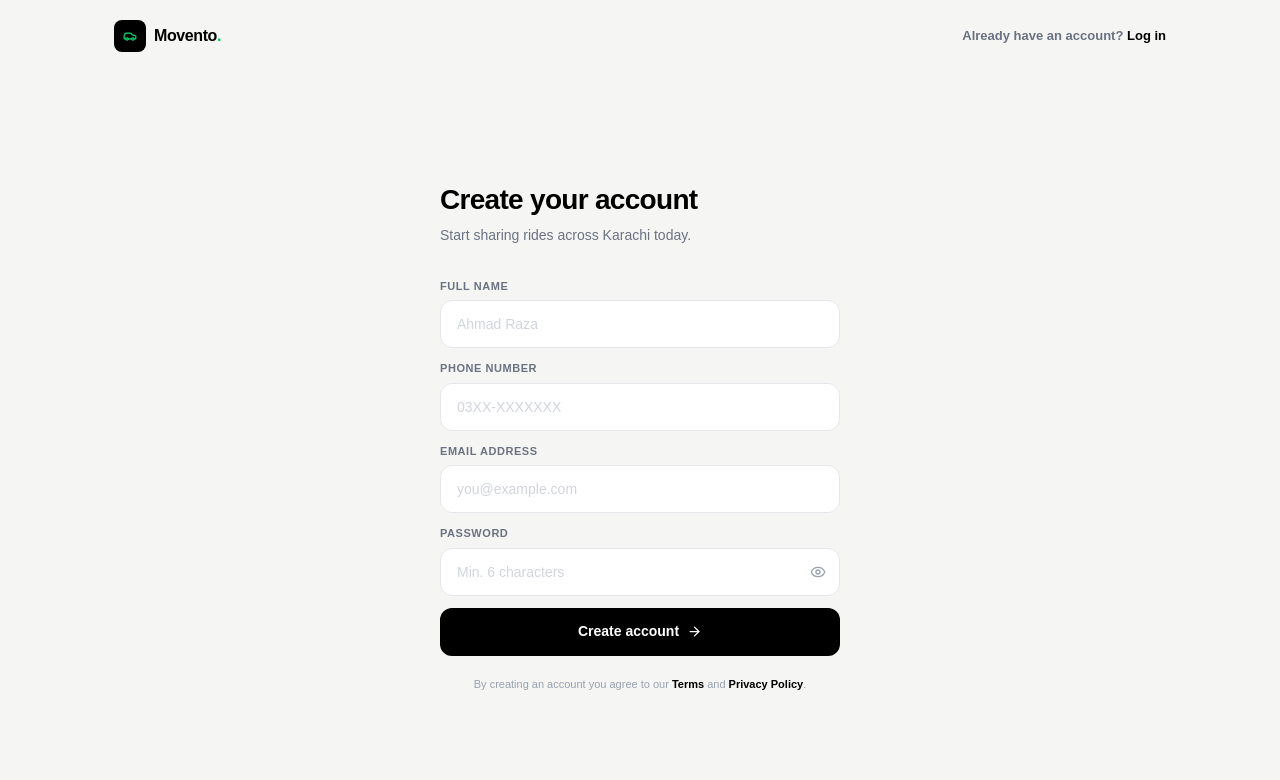
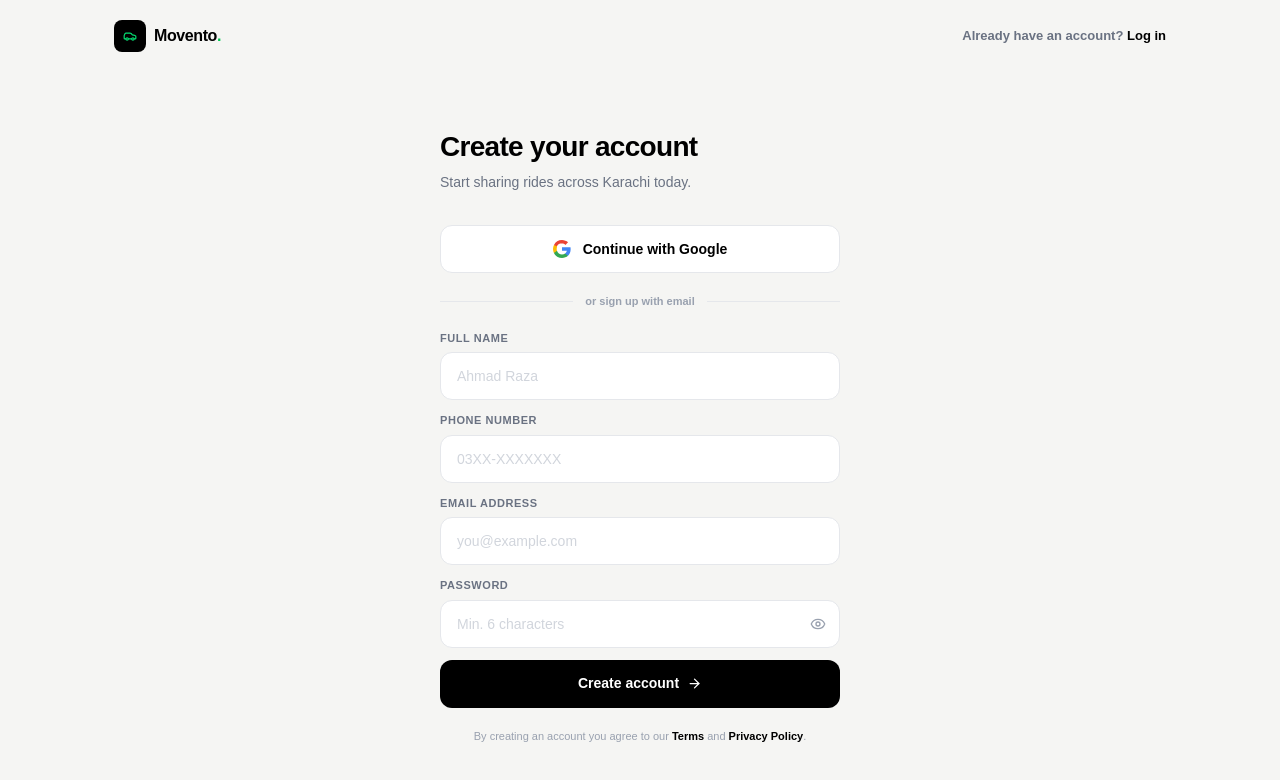
Before and after one commit to rayangithub1/carpoolingsite, a Next.js app: page /signup in a window 1280 px wide. Shown: the top 780 px of the page. Built offline with nearby package versions, Linux system fonts and the light colour scheme; no server answers.

Commit message:
Update page.tsx

```diff
--- a/app/signup/page.tsx
+++ b/app/signup/page.tsx
@@ -6,11 +6,23 @@ import Link from "next/link";
 import { supabase } from "@/lib/supabaseClient";
 import { Car, Eye, EyeOff, ArrowRight } from "lucide-react";
 
+function GoogleIcon() {
+  return (
+    <svg width="18" height="18" viewBox="0 0 18 18" fill="none">
+      <path d="M17.64 9.2c0-.637-.057-1.251-.164-1.84H9v3.481h4.844c-.209 1.125-.843 2.078-1.796 2.717v2.258h2.908c1.702-1.567 2.684-3.874 2.684-6.615z" fill="#4285F4"/>
+      <path d="M9 18c2.43 0 4.467-.806 5.956-2.184l-2.908-2.258c-.806.54-1.837.86-3.048.86-2.344 0-4.328-1.584-5.036-3.711H.957v2.332A8.997 8.997 0 0 0 9 18z" fill="#34A853"/>
+      <path d="M3.964 10.707A5.41 5.41 0 0 1 3.682 9c0-.593.102-1.17.282-1.707V4.961H.957A8.996 8.996 0 0 0 0 9c0 1.452.348 2.827.957 4.039l3.007-2.332z" fill="#FBBC05"/>
+      <path d="M9 3.58c1.321 0 2.508.454 3.44 1.345l2.582-2.58C13.463.891 11.426 0 9 0A8.997 8.997 0 0 0 .957 4.961L3.964 6.293C4.672 4.166 6.656 3.58 9 3.58z" fill="#EA4335"/>
+    </svg>
+  );
+}
+
 export default function SignupPage() {
   const router = useRouter();
 
-  const [form, setForm] = useState({ name: "", phone: "", email: "", password: "" });
+  const [form, setForm]           = useState({ name: "", phone: "", email: "", password: "" });
   const [loading, setLoading]     = useState(false);
+  const [googleLoading, setGoogleLoading] = useState(false);
   const [error, setError]         = useState("");
   const [showPass, setShowPass]   = useState(false);
 
@@ -18,9 +30,9 @@ export default function SignupPage() {
 
   const handleSubmit = async (e: React.FormEvent) => {
     e.preventDefault();
-    if (!form.name.trim())     return setError("Enter your full name");
-    if (!form.phone.trim())    return setError("Enter your phone number");
-    if (!form.email.trim())    return setError("Enter your email");
+    if (!form.name.trim())        return setError("Enter your full name");
+    if (!form.phone.trim())       return setError("Enter your phone number");
+    if (!form.email.trim())       return setError("Enter your email");
     if (form.password.length < 6) return setError("Password must be at least 6 characters");
 
     setLoading(true);
@@ -28,9 +40,9 @@ export default function SignupPage() {
 
     try {
       const { data, error: signupError } = await supabase.auth.signUp({
-        email: form.email.trim().toLowerCase(),
+        email:    form.email.trim().toLowerCase(),
         password: form.password,
-        options: { data: { full_name: form.name, phone: form.phone } },
+        options:  { data: { full_name: form.name, phone: form.phone } },
       });
 
       if (signupError) throw signupError;
@@ -48,6 +60,23 @@ export default function SignupPage() {
       setError(err.message || "Signup failed. Please try again.");
     } finally {
       setLoading(false);
+    }
+  };
+
+  const handleGoogle = async () => {
+    setGoogleLoading(true);
+    setError("");
+    try {
+      const { error } = await supabase.auth.signInWithOAuth({
+        provider: "google",
+        options: {
+          redirectTo: `${window.location.origin}/auth/callback`,
+        },
+      });
+      if (error) throw error;
+    } catch (err: any) {
+      setError(err.message || "Google login failed.");
+      setGoogleLoading(false);
     }
   };
 
@@ -69,110 +98,84 @@ export default function SignupPage() {
         </Link>
       </header>
 
-      {/* Card */}
       <div className="flex-1 flex items-center justify-center px-4 py-10">
         <div className="w-full max-w-[400px]">
 
-          {/* Heading */}
           <div className="mb-8">
             <h1 className="text-[28px] font-black tracking-tight text-black mb-1">Create your account</h1>
             <p className="text-[14px] text-gray-500">Start sharing rides across Karachi today.</p>
           </div>
 
+          {/* Google button */}
+          <button
+            onClick={handleGoogle}
+            disabled={googleLoading}
+            className="w-full h-12 bg-white border border-gray-200 hover:border-gray-400 text-black font-bold text-[14px] rounded-xl transition-colors flex items-center justify-center gap-3 mb-5 disabled:opacity-60"
+          >
+            {googleLoading
+              ? <span className="w-4 h-4 border-2 border-gray-300 border-t-gray-600 rounded-full animate-spin" />
+              : <><GoogleIcon /> Continue with Google</>}
+          </button>
+
+          {/* Divider */}
+          <div className="flex items-center gap-3 mb-5">
+            <div className="flex-1 h-px bg-gray-200" />
+            <span className="text-[11px] font-bold text-gray-400">or sign up with email</span>
+            <div className="flex-1 h-px bg-gray-200" />
+          </div>
+
           <form onSubmit={handleSubmit} className="space-y-3">
 
-            {/* Name */}
             <div>
-              <label className="block text-[11px] font-bold uppercase tracking-wider text-gray-500 mb-1.5">
-                Full name
-              </label>
-              <input
-                type="text"
-                value={form.name}
-                onChange={(e) => set("name", e.target.value)}
-                placeholder="Ahmad Raza"
-                autoComplete="name"
-                className="w-full h-12 border border-gray-200 focus:border-black rounded-xl px-4 text-[14px] font-medium bg-white outline-none transition-colors placeholder:text-gray-300"
-              />
+              <label className="block text-[11px] font-bold uppercase tracking-wider text-gray-500 mb-1.5">Full name</label>
+              <input type="text" value={form.name} onChange={(e) => set("name", e.target.value)}
+                placeholder="Ahmad Raza" autoComplete="name"
+                className="w-full h-12 border border-gray-200 focus:border-black rounded-xl px-4 text-[14px] font-medium bg-white outline-none transition-colors placeholder:text-gray-300" />
             </div>
 
-            {/* Phone */}
             <div>
-              <label className="block text-[11px] font-bold uppercase tracking-wider text-gray-500 mb-1.5">
-                Phone number
-              </label>
-              <input
-                type="tel"
-                value={form.phone}
-                onChange={(e) => set("phone", e.target.value)}
-                placeholder="03XX-XXXXXXX"
-                autoComplete="tel"
-                className="w-full h-12 border border-gray-200 focus:border-black rounded-xl px-4 text-[14px] font-medium bg-white outline-none transition-colors placeholder:text-gray-300"
-              />
+              <label className="block text-[11px] font-bold uppercase tracking-wider text-gray-500 mb-1.5">Phone number</label>
+              <input type="tel" value={form.phone} onChange={(e) => set("phone", e.target.value)}
+                placeholder="03XX-XXXXXXX" autoComplete="tel"
+                className="w-full h-12 border border-gray-200 focus:border-black rounded-xl px-4 text-[14px] font-medium bg-white outline-none transition-colors placeholder:text-gray-300" />
             </div>
 
-            {/* Email */}
             <div>
-              <label className="block text-[11px] font-bold uppercase tracking-wider text-gray-500 mb-1.5">
-                Email address
-              </label>
-              <input
-                type="email"
-                value={form.email}
-                onChange={(e) => set("email", e.target.value)}
-                placeholder="you@example.com"
-                autoComplete="email"
-                className="w-full h-12 border border-gray-200 focus:border-black rounded-xl px-4 text-[14px] font-medium bg-white outline-none transition-colors placeholder:text-gray-300"
-              />
+              <label className="block text-[11px] font-bold uppercase tracking-wider text-gray-500 mb-1.5">Email address</label>
+              <input type="email" value={form.email} onChange={(e) => set("email", e.target.value)}
+                placeholder="you@example.com" autoComplete="email"
+                className="w-full h-12 border border-gray-200 focus:border-black rounded-xl px-4 text-[14px] font-medium bg-white outline-none transition-colors placeholder:text-gray-300" />
             </div>
 
-            {/* Password */}
             <div>
-              <label className="block text-[11px] font-bold uppercase tracking-wider text-gray-500 mb-1.5">
-                Password
-              </label>
+              <label className="block text-[11px] font-bold uppercase tracking-wider text-gray-500 mb-1.5">Password</label>
               <div className="relative">
-                <input
-                  type={showPass ? "text" : "password"}
-                  value={form.password}
+                <input type={showPass ? "text" : "password"} value={form.password}
                   onChange={(e) => set("password", e.target.value)}
-                  placeholder="Min. 6 characters"
-                  autoComplete="new-password"
-                  className="w-full h-12 border border-gray-200 focus:border-black rounded-xl px-4 pr-12 text-[14px] font-medium bg-white outline-none transition-colors placeholder:text-gray-300"
-                />
-                <button
-                  type="button"
-                  onClick={() => setShowPass((v) => !v)}
-                  className="absolute right-3.5 top-1/2 -translate-y-1/2 text-gray-400 hover:text-black transition-colors"
-                >
+                  placeholder="Min. 6 characters" autoComplete="new-password"
+                  className="w-full h-12 border border-gray-200 focus:border-black rounded-xl px-4 pr-12 text-[14px] font-medium bg-white outline-none transition-colors placeholder:text-gray-300" />
+                <button type="button" onClick={() => setShowPass((v) => !v)}
+                  className="absolute right-3.5 top-1/2 -translate-y-1/2 text-gray-400 hover:text-black transition-colors">
                   {showPass ? <EyeOff size={16} /> : <Eye size={16} />}
                 </button>
               </div>
             </div>
 
-            {/* Error */}
             {error && (
               <div className="bg-red-50 border border-red-100 rounded-xl px-4 py-3">
                 <p className="text-[13px] text-red-600 font-medium">{error}</p>
               </div>
             )}
 
-            {/* Submit */}
-            <button
-              type="submit"
-              disabled={loading}
-              className="w-full h-12 bg-black hover:bg-gray-900 disabled:bg-gray-300 text-white font-black text-[14px] rounded-xl transition-colors flex items-center justify-center gap-2 mt-2"
-            >
-              {loading ? (
-                <span className="w-4 h-4 border-2 border-white/30 border-t-white rounded-full animate-spin" />
-              ) : (
-                <>Create account <ArrowRight size={15} /></>
-              )}
+            <button type="submit" disabled={loading}
+              className="w-full h-12 bg-black hover:bg-gray-900 disabled:bg-gray-300 text-white font-black text-[14px] rounded-xl transition-colors flex items-center justify-center gap-2 mt-2">
+              {loading
+                ? <span className="w-4 h-4 border-2 border-white/30 border-t-white rounded-full animate-spin" />
+                : <>Create account <ArrowRight size={15} /></>}
             </button>
 
           </form>
 
-          {/* Terms */}
           <p className="text-[11px] text-gray-400 text-center mt-5 leading-relaxed">
             By creating an account you agree to our{" "}
             <Link href="/terms" className="text-black font-semibold hover:underline">Terms</Link>
@@ -182,7 +185,6 @@ export default function SignupPage() {
 
         </div>
       </div>
-
     </div>
   );
 }
```
